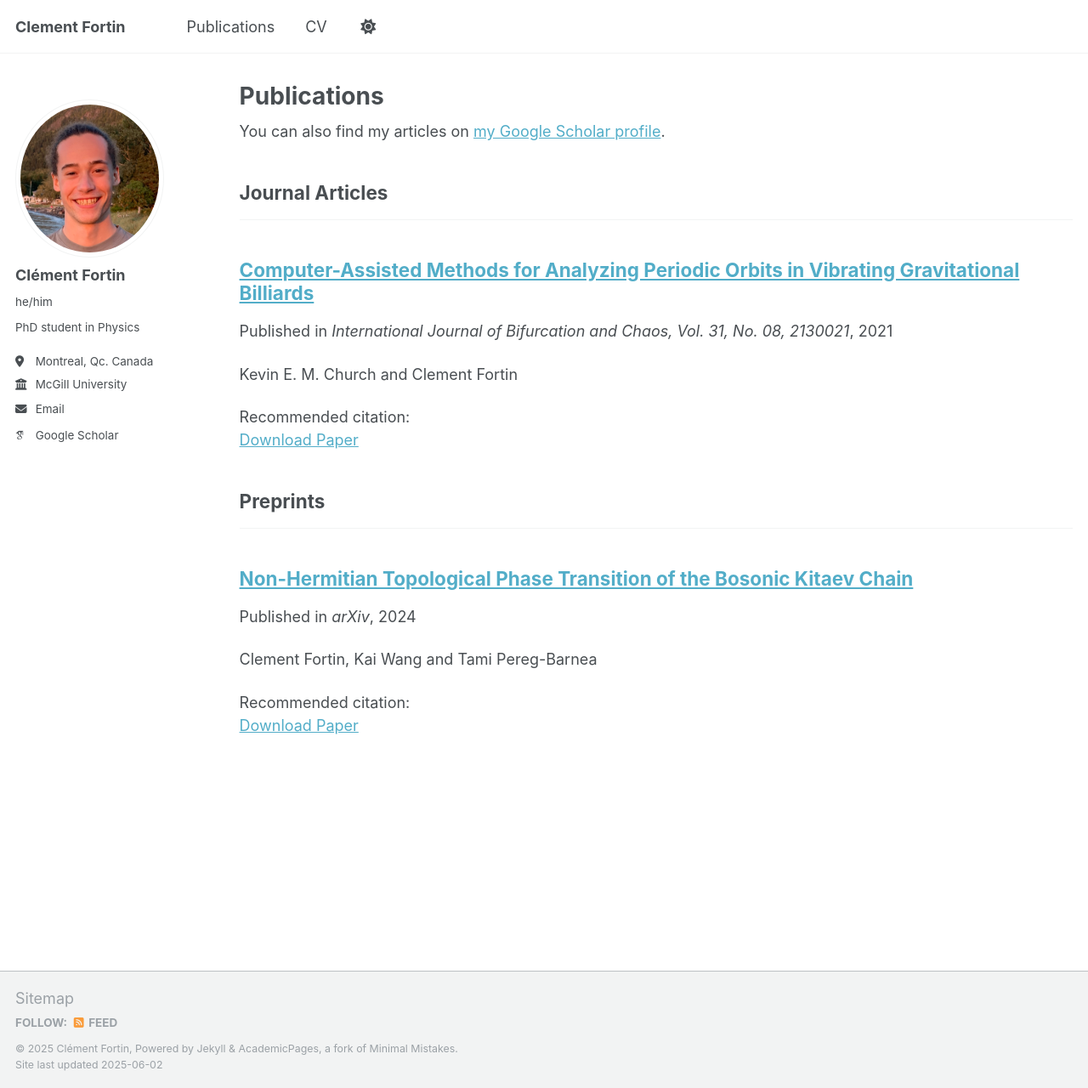
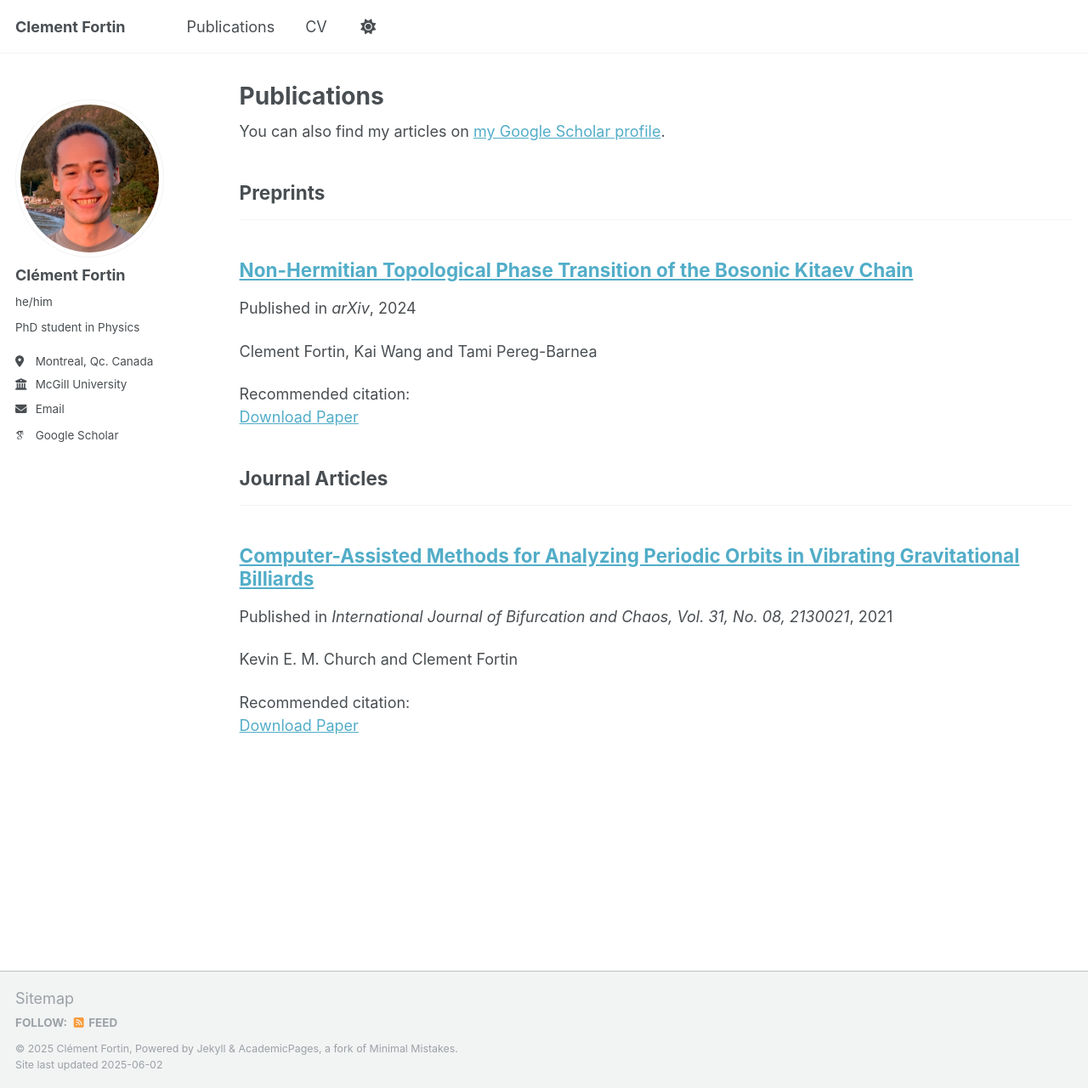
Before and after one commit to ClementFortin/ClementFortin.github.io, a Jekyll site: the page built from _pages/publications.html, in a window 1280 px wide and 1280 px high. Shown: the whole window at 85% size. Built offline with Jekyll 4.4.1, drawn with Linux system fonts in a browser that asks for light colours; some web fonts are replaced; part of the change alters nothing that is shown.

```diff
--- a/_config.yml
+++ b/_config.yml
@@ -80,12 +80,12 @@ author:
 publication_category:
   books:
     title: 'Books'
+  preprints:
+    title: 'Preprints'
   manuscripts:
     title: 'Journal Articles'
   conferences:
     title: 'Conference Papers'
-  preprints:
-    title: 'Preprints'
 
 # Site Settings
 teaser                   :  # filename of teaser fallback teaser image placed in /images/, .e.g. "500x300.png"
```
